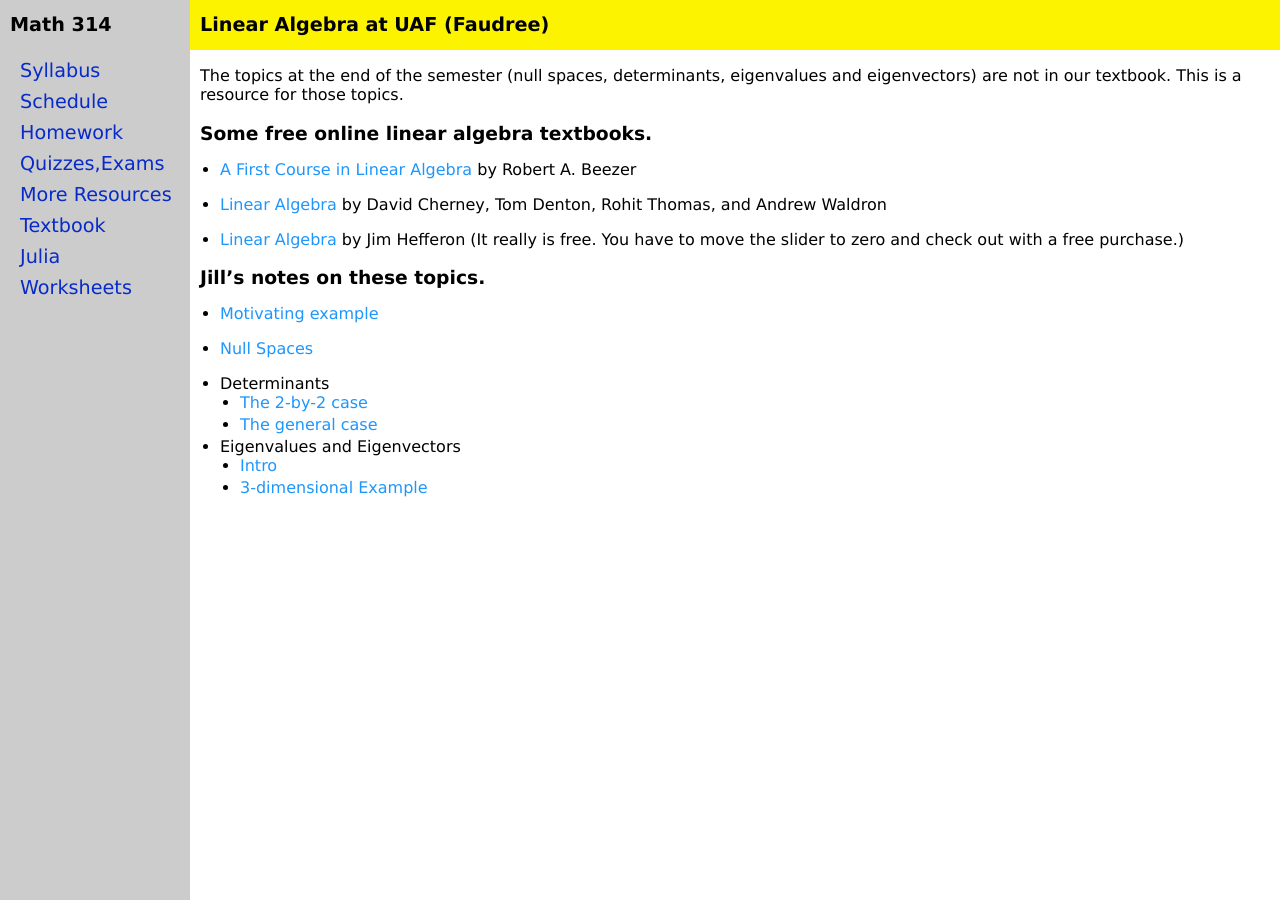
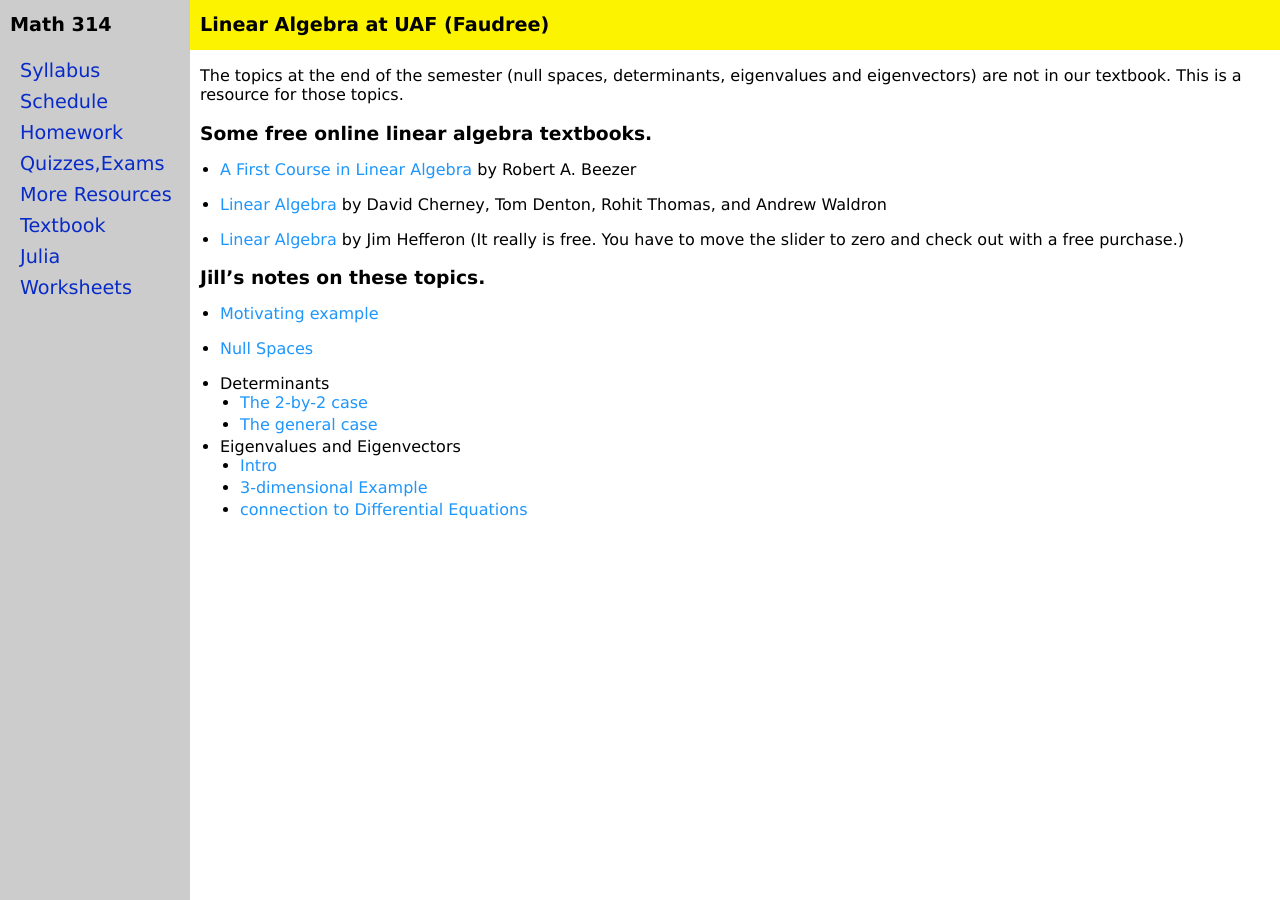
Before and after one commit to jrfaudree/LA, a Jekyll site: the page built from resources.md, in a window 1280 px wide. Built offline with Jekyll 4.4.1, drawn with Linux system fonts in a browser that asks for light colours.

Commit message:
Update resources.md

```diff
--- a/resources.md
+++ b/resources.md
@@ -27,3 +27,4 @@ The topics at the end of the semester (null spaces, determinants, eigenvalues an
 * Eigenvalues and Eigenvectors
   * [Intro](assets/worksheets/E-values-day1.pdf)
   * [3-dimensional Example](assets/worksheets/E-values-vectors-3-diml-example.pdf)
+  * [connection to Differential Equations](assets/worksheets/Evalues-and-solutions-to-Diffy-q.pdf)
```
